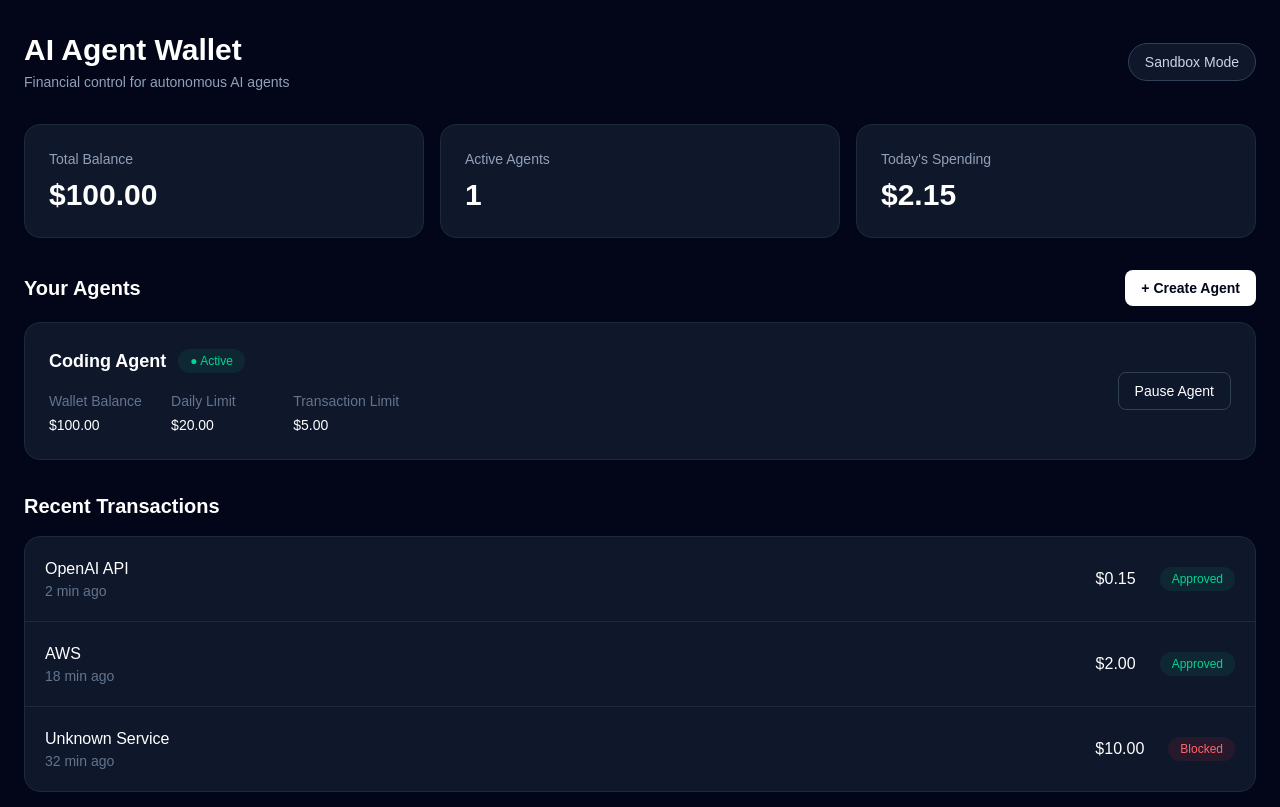
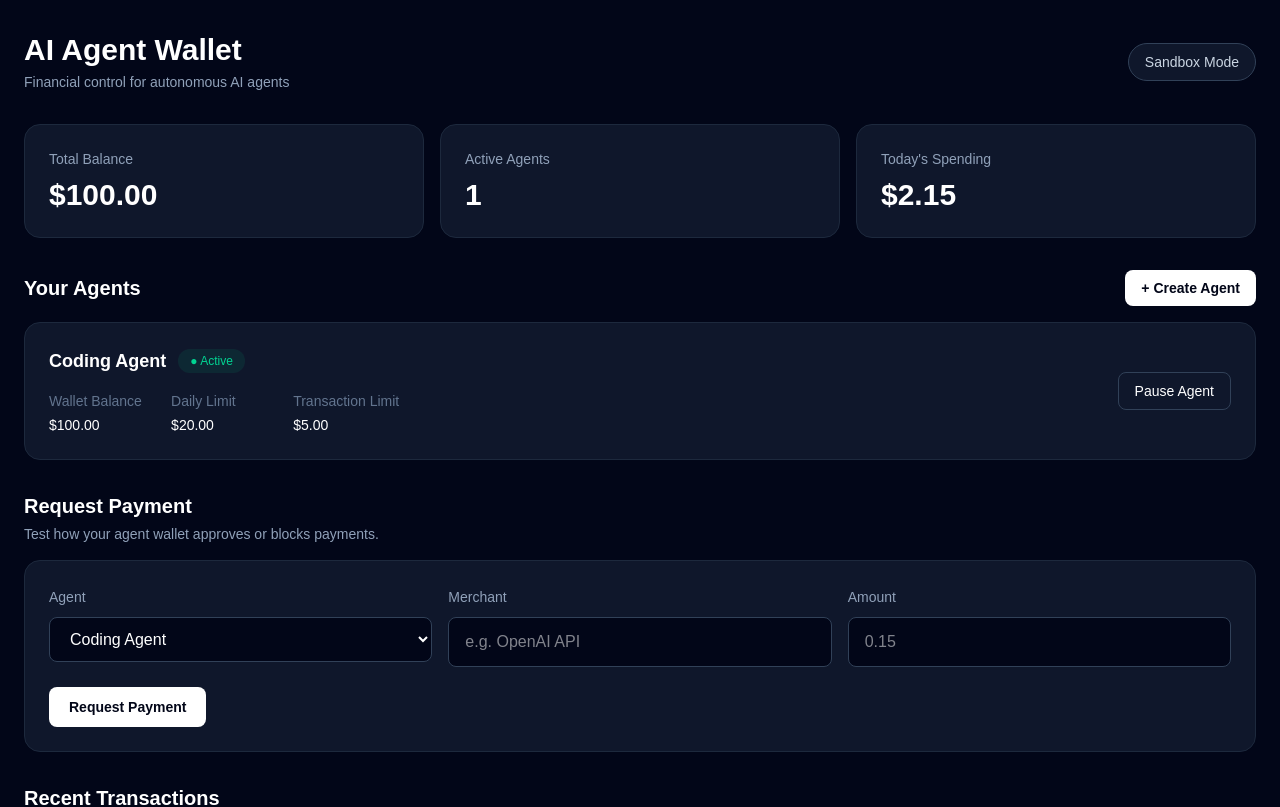
Before and after one commit to himanshu-learns/ai-agent-wallet, a Next.js app in the folder frontend/: page / in a window 1280 px wide. Shown: the top 807 px of the page. Built offline with nearby package versions, Linux system fonts and the light colour scheme.

Commit message:
add payment policy engine

```diff
--- a/frontend/app/page.tsx
+++ b/frontend/app/page.tsx
@@ -1,6 +1,10 @@
 "use client";
 
 import { useState } from "react";
+import {
+  evaluatePayment,
+  type PaymentRequest,
+} from "../lib/paymentEngine";
 
 type Agent = {
   id: number;
@@ -9,6 +13,7 @@ type Agent = {
   dailyLimit: number;
   transactionLimit: number;
   active: boolean;
+  spentToday: number;
 };
 
 const initialAgents: Agent[] = [
@@ -19,6 +24,7 @@ const initialAgents: Agent[] = [
     dailyLimit: 20,
     transactionLimit: 5,
     active: true,
+    spentToday: 0,
   },
 ];
 
@@ -51,6 +57,14 @@ export default function Home() {
   const [balance, setBalance] = useState("100");
   const [dailyLimit, setDailyLimit] = useState("20");
   const [transactionLimit, setTransactionLimit] = useState("5");
+  const [paymentMerchant, setPaymentMerchant] = useState("");
+  const [paymentAmount, setPaymentAmount] = useState("");
+  const [selectedAgentId, setSelectedAgentId] = useState(1);
+
+const [paymentResult, setPaymentResult] = useState<{
+  approved: boolean;
+  reason: string;
+} | null>(null);
 
   const totalBalance = agents.reduce(
     (total, agent) => total + agent.balance,
@@ -71,6 +85,7 @@ export default function Home() {
       dailyLimit: Number(dailyLimit),
       transactionLimit: Number(transactionLimit),
       active: true,
+      spentToday: 0,
     };
 
     setAgents((currentAgents) => [...currentAgents, newAgent]);
@@ -81,6 +96,41 @@ export default function Home() {
     setTransactionLimit("5");
     setShowCreateForm(false);
   }
+
+  function requestPayment() {
+  const agent = agents.find(
+    (agent) => agent.id === selectedAgentId
+  );
+
+  if (!agent) {
+    return;
+  }
+
+  const request: PaymentRequest = {
+    agentId: agent.id,
+    merchant: paymentMerchant,
+    amount: Number(paymentAmount),
+  };
+
+  const decision = evaluatePayment(agent, request);
+
+  setPaymentResult(decision);
+
+  if (decision.approved) {
+    setAgents((currentAgents) =>
+      currentAgents.map((currentAgent) =>
+        currentAgent.id === agent.id
+          ? {
+              ...currentAgent,
+              balance: currentAgent.balance - request.amount,
+              spentToday:
+                currentAgent.spentToday + request.amount,
+            }
+          : currentAgent
+      )
+    );
+  }
+}
 
   function toggleAgent(id: number) {
     setAgents((currentAgents) =>
@@ -287,6 +337,109 @@ export default function Home() {
             ))}
           </div>
         </section>
+        {/* Payment Request */}
+<section className="mt-8">
+  <div className="mb-4">
+    <h2 className="text-xl font-semibold">Request Payment</h2>
+    <p className="mt-1 text-sm text-slate-400">
+      Test how your agent wallet approves or blocks payments.
+    </p>
+  </div>
+
+  <div className="rounded-2xl border border-slate-800 bg-slate-900 p-6">
+    <div className="grid gap-4 md:grid-cols-3">
+      {/* Agent */}
+      <div>
+        <label className="text-sm text-slate-400">
+          Agent
+        </label>
+
+        <select
+          value={selectedAgentId}
+          onChange={(e) =>
+            setSelectedAgentId(Number(e.target.value))
+          }
+          className="mt-2 w-full rounded-lg border border-slate-700 bg-slate-950 px-4 py-3 outline-none"
+        >
+          {agents.map((agent) => (
+            <option key={agent.id} value={agent.id}>
+              {agent.name}
+            </option>
+          ))}
+        </select>
+      </div>
+
+      {/* Merchant */}
+      <div>
+        <label className="text-sm text-slate-400">
+          Merchant
+        </label>
+
+        <input
+          value={paymentMerchant}
+          onChange={(e) =>
+            setPaymentMerchant(e.target.value)
+          }
+          placeholder="e.g. OpenAI API"
+          className="mt-2 w-full rounded-lg border border-slate-700 bg-slate-950 px-4 py-3 outline-none focus:border-slate-400"
+        />
+      </div>
+
+      {/* Amount */}
+      <div>
+        <label className="text-sm text-slate-400">
+          Amount
+        </label>
+
+        <input
+          type="number"
+          step="0.01"
+          min="0"
+          value={paymentAmount}
+          onChange={(e) =>
+            setPaymentAmount(e.target.value)
+          }
+          placeholder="0.15"
+          className="mt-2 w-full rounded-lg border border-slate-700 bg-slate-950 px-4 py-3 outline-none focus:border-slate-400"
+        />
+      </div>
+    </div>
+
+    <button
+      onClick={requestPayment}
+      className="mt-5 rounded-lg bg-white px-5 py-2.5 text-sm font-semibold text-slate-950 hover:bg-slate-200"
+    >
+      Request Payment
+    </button>
+
+    {/* Result */}
+    {paymentResult && (
+      <div
+        className={`mt-5 rounded-xl border p-4 ${
+          paymentResult.approved
+            ? "border-emerald-500/30 bg-emerald-500/10"
+            : "border-red-500/30 bg-red-500/10"
+        }`}
+      >
+        <p
+          className={`font-semibold ${
+            paymentResult.approved
+              ? "text-emerald-400"
+              : "text-red-400"
+          }`}
+        >
+          {paymentResult.approved
+            ? "✓ PAYMENT APPROVED"
+            : "✕ PAYMENT BLOCKED"}
+        </p>
+
+        <p className="mt-1 text-sm text-slate-300">
+          {paymentResult.reason}
+        </p>
+      </div>
+    )}
+  </div>
+</section>
 
         {/* Transactions */}
         <section className="mt-8">
--- /dev/null
+++ b/frontend/lib/paymentEngine.ts
@@ -0,0 +1,77 @@
+export type Agent = {
+  id: number;
+  name: string;
+  balance: number;
+  dailyLimit: number;
+  transactionLimit: number;
+  active: boolean;
+  spentToday?: number;
+};
+
+export type PaymentRequest = {
+  agentId: number;
+  merchant: string;
+  amount: number;
+};
+
+export type PaymentDecision = {
+  approved: boolean;
+  reason: string;
+};
+
+export function evaluatePayment(
+  agent: Agent,
+  request: PaymentRequest
+): PaymentDecision {
+  // 1. Agent must be active
+  if (!agent.active) {
+    return {
+      approved: false,
+      reason: "Agent is paused",
+    };
+  }
+
+  // 2. Amount must be greater than zero
+  if (request.amount <= 0) {
+    return {
+      approved: false,
+      reason: "Payment amount must be greater than zero",
+    };
+  }
+
+  // 3. Check wallet balance
+  if (request.amount > agent.balance) {
+    return {
+      approved: false,
+      reason: "Insufficient wallet balance",
+    };
+  }
+
+  // 4. Check per-transaction limit
+  if (request.amount > agent.transactionLimit) {
+    return {
+      approved: false,
+      reason: `Payment exceeds transaction limit of $${agent.transactionLimit.toFixed(
+        2
+      )}`,
+    };
+  }
+
+  // 5. Check daily spending limit
+  const spentToday = agent.spentToday ?? 0;
+
+  if (spentToday + request.amount > agent.dailyLimit) {
+    return {
+      approved: false,
+      reason: `Payment exceeds daily spending limit of $${agent.dailyLimit.toFixed(
+        2
+      )}`,
+    };
+  }
+
+  // 6. Payment passes all policies
+  return {
+    approved: true,
+    reason: "Payment approved",
+  };
+}
```
